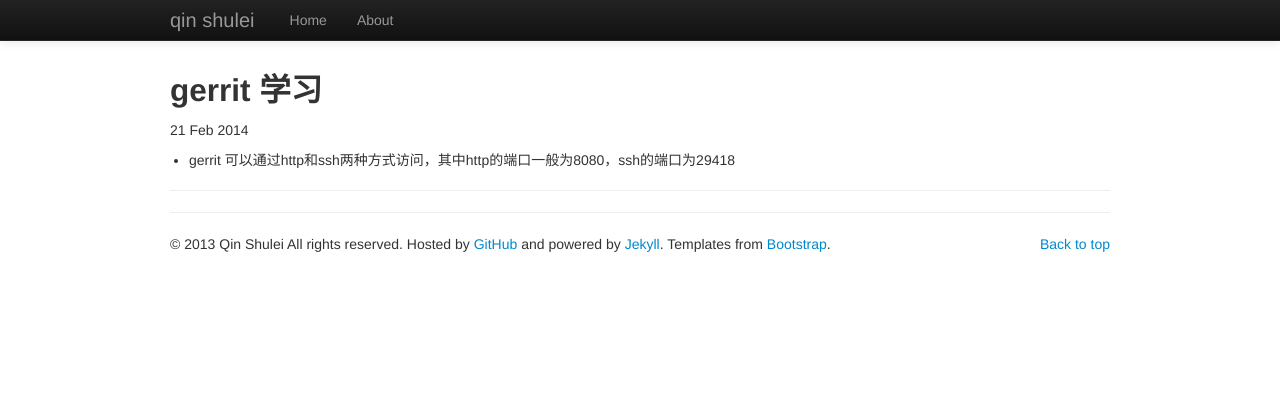
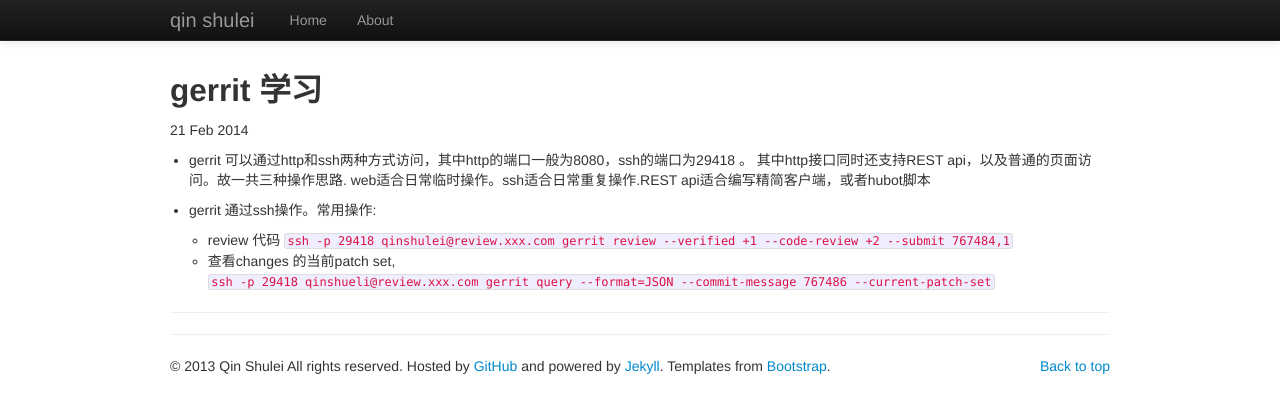
Before and after one commit to qinshulei/qinshulei.github.io, a Jekyll site: the page built from _posts/2014-02-20-gerrit.markdown, in a window 1280 px wide. Shown: the top 413 px of the page. Built offline with Jekyll 4.4.1, drawn with Linux system fonts in a browser that asks for light colours; Markdown is read by kramdown in place of the engine named in the settings; comment, search, counter and statistics services are not loaded.

```diff
--- a/_posts/2014-02-20-gerrit.markdown
+++ b/_posts/2014-02-20-gerrit.markdown
@@ -7,4 +7,9 @@ tages: linux
 ---
 
 
-+ gerrit 可以通过http和ssh两种方式访问，其中http的端口一般为8080，ssh的端口为29418
++ gerrit 可以通过http和ssh两种方式访问，其中http的端口一般为8080，ssh的端口为29418 。 其中http接口同时还支持REST api，以及普通的页面访问。故一共三种操作思路. web适合日常临时操作。ssh适合日常重复操作.REST api适合编写精简客户端，或者hubot脚本
+
+
++ gerrit 通过ssh操作。常用操作:
+  - review 代码 `ssh -p 29418 qinshulei@review.xxx.com gerrit review --verified +1 --code-review +2 --submit 767484,1`
+  - 查看changes 的当前patch set, `ssh -p 29418 qinshueli@review.xxx.com gerrit query --format=JSON --commit-message 767486  --current-patch-set `
```
Also changed, not shown: _posts/2014-03-04-python-tips.markdown (added, +29 -0 lines).
